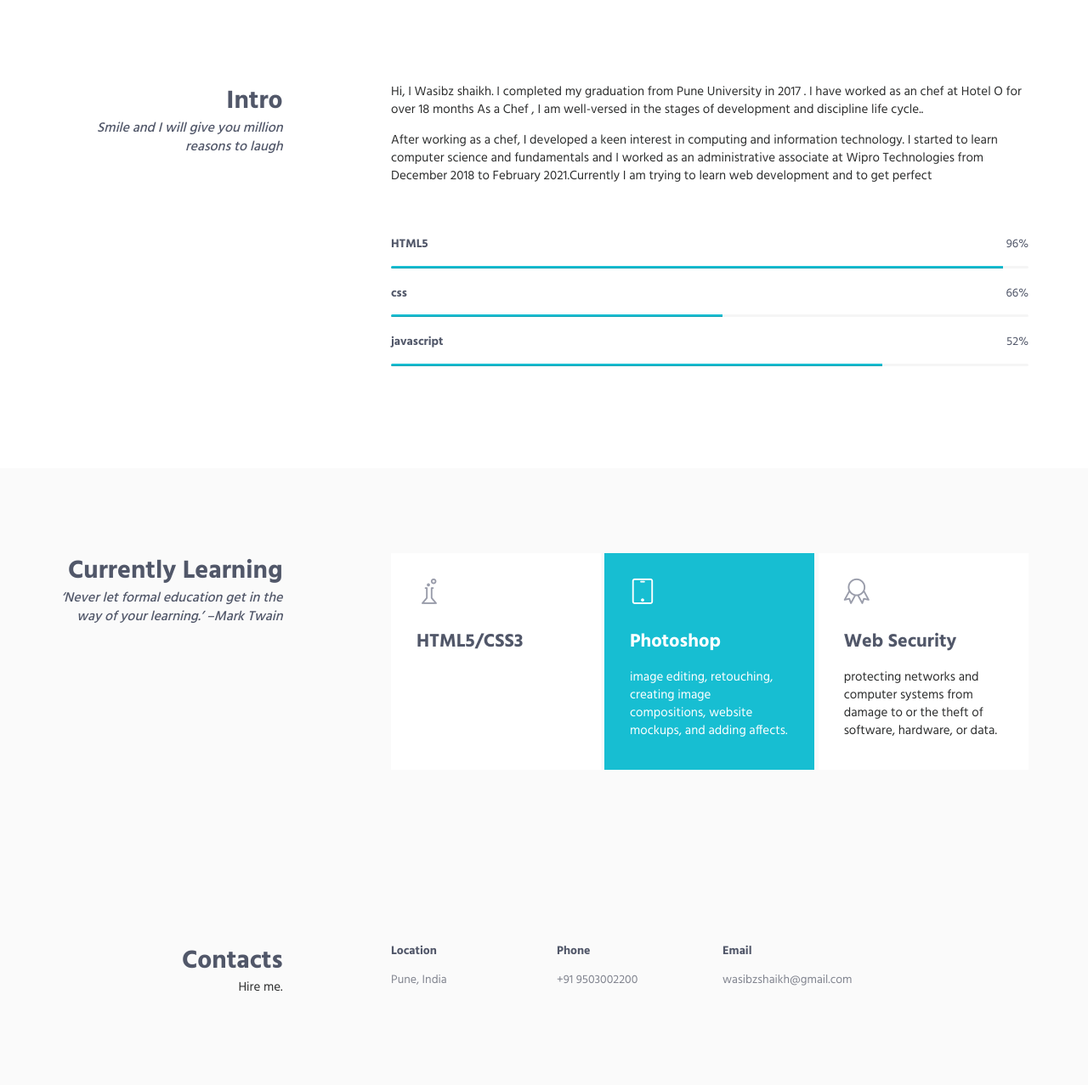
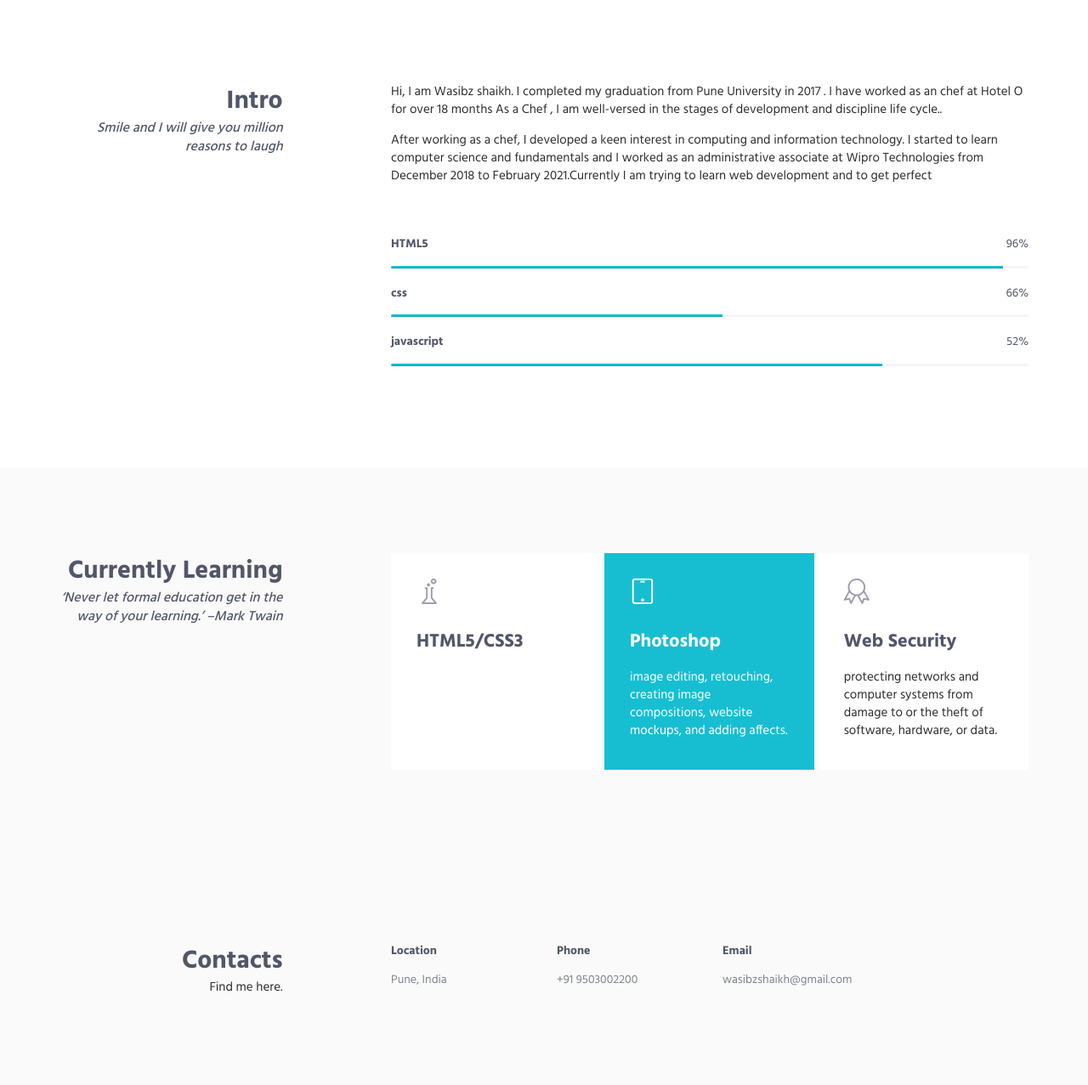
Before and after one commit to Wasibz-zz/personal-site, a plain HTML site: page index.html in a window 1280 px wide. Shown: the part 663-1940 px from the top of the page at 85% size. Drawn offline with Linux system fonts and the light colour scheme.

Commit message:
Minor typo changes

```diff
--- a/index.html
+++ b/index.html
@@ -95,7 +95,7 @@
                     </div>
                     <div class="col-sm-8 col-sm-offset-1">
                         <div class="margin-b-60">
-                            <p>Hi, I Wasibz shaikh. I completed my graduation  from Pune University in 2017 . I have worked as an chef at Hotel  O for over 18 months
+                            <p>Hi, I am Wasibz shaikh. I completed my graduation  from Pune University in 2017 . I have worked as an chef at Hotel  O for over 18 months
  As a Chef , I am well-versed in the stages of  development and  discipline life cycle..</p>
                             <p>After working as a chef, I developed a keen interest in computing and information technology. I started to learn computer science and fundamentals and I worked as an administrative associate at Wipro Technologies from December 2018 to February 2021.Currently I am trying to learn web development and to get perfect </p>
                         </div>
@@ -195,7 +195,7 @@
                         <div class="col-sm-3 sm-margin-b-30">
                             <div class="text-right sm-text-left">
                                 <h2 class="margin-b-0">Contacts</h2>
-                                <p>Hire me.</p>
+                                <p>Find me here.</p>
                             </div>
                         </div>
                         <div class="col-sm-8 col-sm-offset-1">
```
